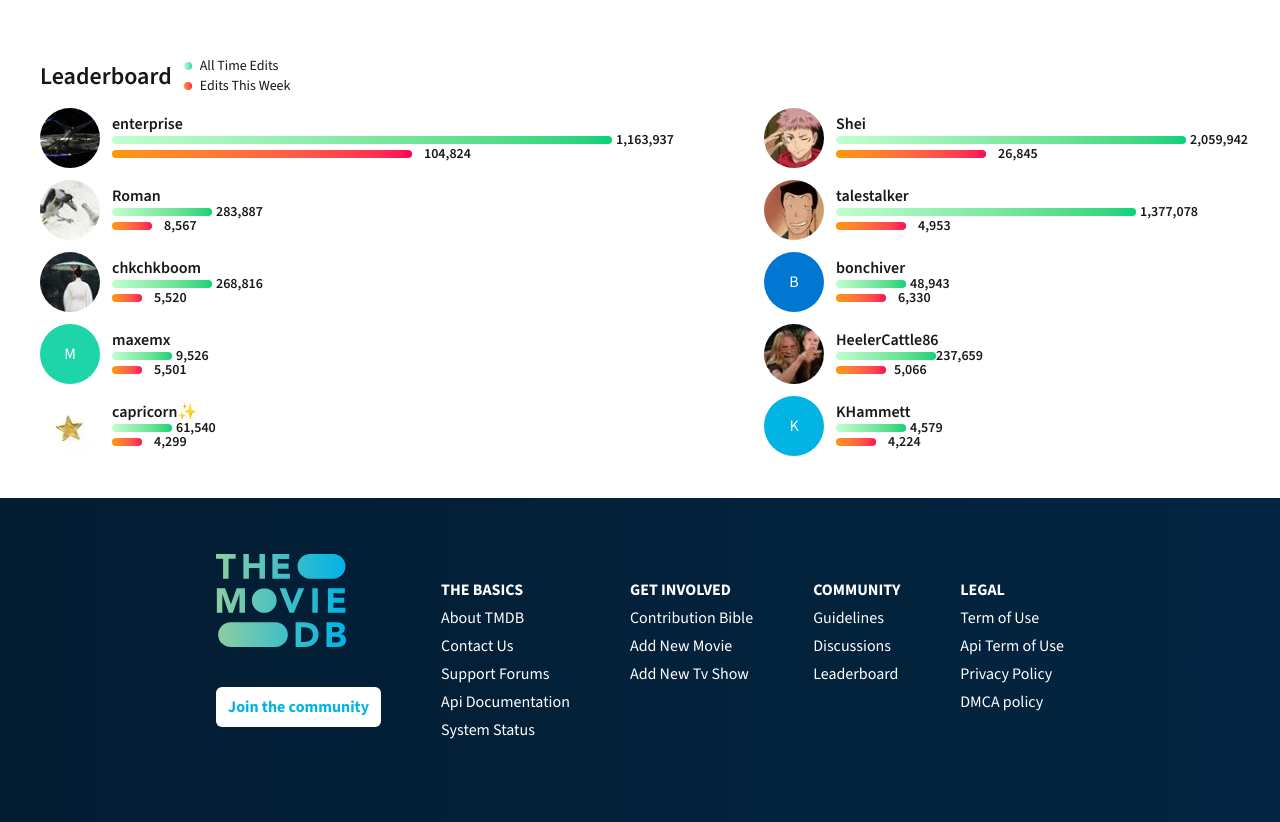
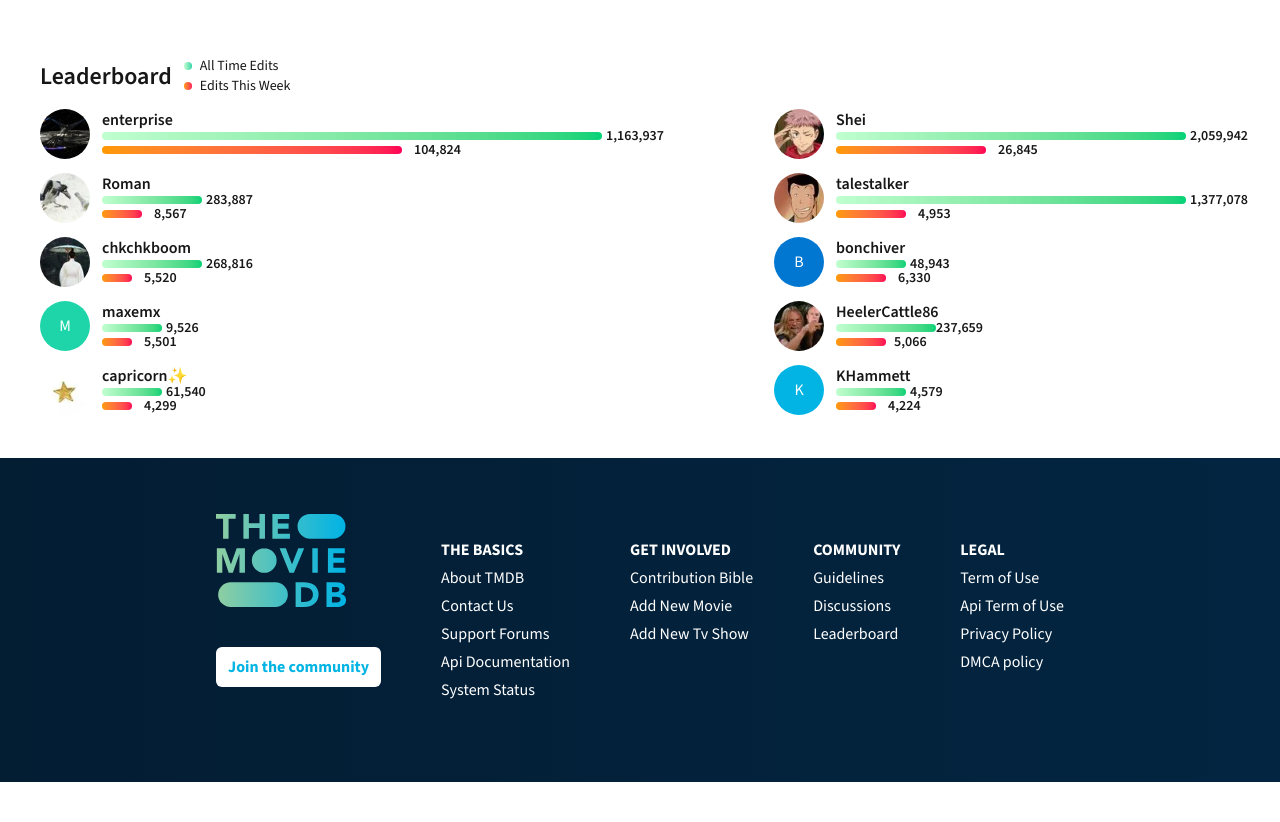
Before and after one commit to Holycross01/TMDB, a Next.js app: page / in a window 1280 px wide. Shown: the part 1118-1940 px from the top of the page. After the commit the page ends 1900 px from the top, so only its background shows below. Built offline with nearby package versions, Linux system fonts and the light colour scheme; no server answers.

Commit message:
leaderBoardImageSizeReduction

```diff
--- a/src/components/Leaderboard.js
+++ b/src/components/Leaderboard.js
@@ -31,7 +31,7 @@
      <div className='flex items-center space-x-3 my-3'>
 
            <div className='shrink-0'>
-                <Link href='/'><Image src="/images/img1.jpeg" alt="img Logo" width={60} height={60} className='rounded-full' priority /></Link>
+                <Link href='/'><Image src="/images/img1.jpeg" alt="img Logo" width={50} height={50} className='rounded-full' priority /></Link>
           </div>
 
           <div>
@@ -56,7 +56,7 @@
       <div className='flex items-center space-x-3 my-3'>
 
            <div>
-                <Link href='/'><Image src="/images/img3.webp" alt="img Logo" width={60} height={60} className='rounded-full' priority /></Link>
+                <Link href='/'><Image src="/images/img3.webp" alt="img Logo" width={50} height={50} className='rounded-full' priority /></Link>
           </div>
           <div>
               <Link href='/' className='font-semibold hover:text-[#1ed5a9]'>Roman</Link>
@@ -80,7 +80,7 @@
 
       <div className='flex items-center space-x-3 my-3'>
            <div>
-                <Link href='/'><Image src="/images/img5.webp" alt="img Logo" width={60} height={60} className='rounded-full' priority /></Link>
+                <Link href='/'><Image src="/images/img5.webp" alt="img Logo" width={50} height={50} className='rounded-full' priority /></Link>
           </div>
           <div>
               <Link href='/' className='font-semibold hover:text-[#1ed5a9]'>chkchkboom</Link>
@@ -103,7 +103,7 @@
 
       <div className='flex items-center space-x-3 my-3'>
            <div>
-               <div className='w-[60px] h-[60px] flex justify-center items-center bg-[#1ed5a9] text-white rounded-full'>M
+               <div className='w-[50px] h-[50px] flex justify-center items-center bg-[#1ed5a9] text-white rounded-full'>M
                </div>
           </div>
           <div>
@@ -126,7 +126,7 @@
 
       <div className='flex items-center space-x-3 my-3'>
            <div>
-                <Link href='/'><Image src="/images/img7.webp" alt="img Logo" width={60} height={60} className='rounded-full' priority /></Link>
+                <Link href='/'><Image src="/images/img7.webp" alt="img Logo" width={50} height={50} className='rounded-full' priority /></Link>
           </div>
           <div>
               <Link href='/' className='font-semibold hover:text-[#1ed5a9]'>capricorn✨</Link>
@@ -153,7 +153,7 @@
 
                  <div className='flex items-center space-x-3 my-3'>
            <div className='shrink-0 '>
-                <Link href='/'><Image src="/images/img2.webp" alt="img Logo" width={60} height={60} className='rounded-full' priority /></Link>
+                <Link href='/'><Image src="/images/img2.webp" alt="img Logo" width={50} height={50} className='rounded-full' priority /></Link>
           </div>
           <div>
               <Link href='/' className='font-semibold hover:text-[#1ed5a9]'>Shei</Link>
@@ -177,12 +177,12 @@
 
       <div className='flex items-center space-x-3 my-3'>
            <div className='shrink-0'>
-                <Link href='/'><Image src="/images/img4.webp" alt="img Logo" width={60} height={60} className='rounded-full' priority /></Link>
+                <Link href='/'><Image src="/images/img4.webp" alt="img Logo" width={50} height={50} className='rounded-full' priority /></Link>
           </div>
           <div>
               <Link href='/' className='font-semibold hover:text-[#1ed5a9]'>talestalker</Link>
                 <div className='flex items-center space-x-3'>
-                 <div className='md:w-[300px] w-[140px] h-2 bg-gradient-to-r from-[#c0fecf] to-[#01d277] rounded-full'></div>
+                 <div className='md:w-[350px] w-[100px] h-2 bg-gradient-to-r from-[#c0fecf] to-[#01d277] rounded-full'></div>
                 <span className='text-sm font-semibold -m-2'>1,377,078</span>
                 </div>
 
@@ -201,7 +201,7 @@
 
       <div className='flex items-center space-x-3 my-3'>
            <div>
-               <div className='w-[60px] h-[60px] flex justify-center items-center bg-[#0177d2] text-white rounded-full'>B
+               <div className='w-[50px] h-[50px] flex justify-center items-center bg-[#0177d2] text-white rounded-full'>B
                </div>
           </div>
           <div>
@@ -226,7 +226,7 @@
 
       <div className='flex items-center space-x-3 my-3'>
            <div>
-                <Link href='/'><Image src="/images/img6.webp" alt="img Logo" width={60} height={60} className='rounded-full' priority /></Link>
+                <Link href='/'><Image src="/images/img6.webp" alt="img Logo" width={50} height={50} className='rounded-full' priority /></Link>
           </div>
           <div>
               <Link href='/' className='font-semibold hover:text-[#1ed5a9]'>HeelerCattle86</Link>
@@ -250,7 +250,7 @@
 
       <div className='flex items-center space-x-3 my-3'>
          <div>
-           <div className='w-[60px] h-[60px] flex justify-center items-center bg-[#01b4e4] text-white rounded-full'>K
+           <div className='w-[50px] h-[50px] flex justify-center items-center bg-[#01b4e4] text-white rounded-full'>K
                </div>
           </div>
           <div>
```
